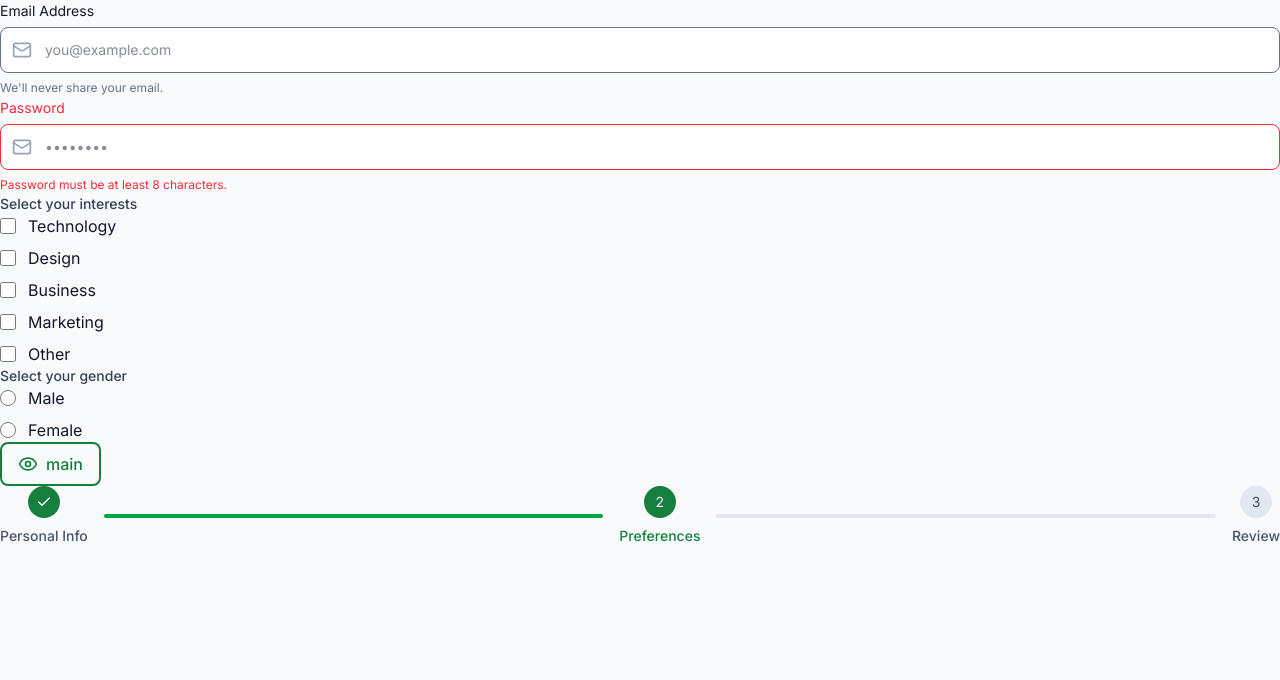
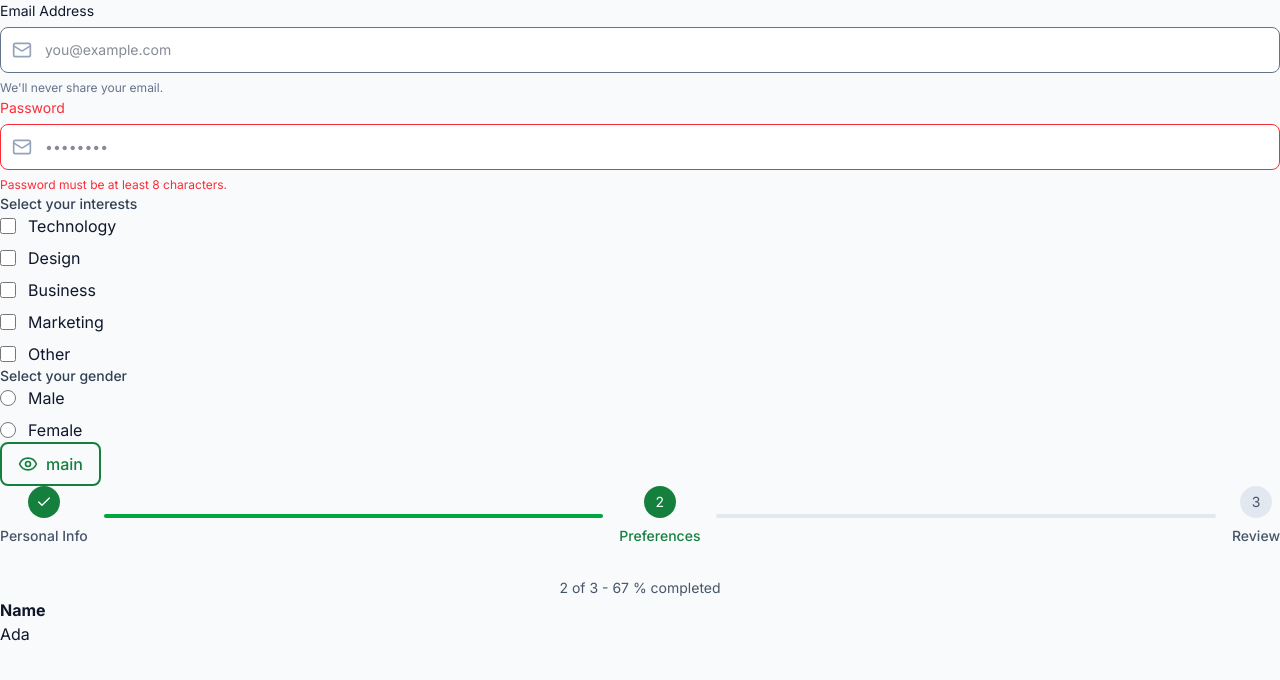
Before and after one commit to Bassant77533/user-manager, a Next.js app: page / in a window 1280 px wide. Shown: the top 680 px of the page. Built offline with nearby package versions, Linux system fonts and the light colour scheme.

Commit message:
update: added the percentage for the  progress bar

```diff
--- /dev/null
+++ b/app/components/molecules/Table.tsx
@@ -0,0 +1,35 @@
+import { useReactTable, getCoreRowModel, flexRender } from '@tanstack/react-table'
+
+const data = [{ id: 1, name: 'Ada' }]
+const columns = [{ accessorKey: 'name', header: 'Name' }]
+
+export default function SimpleTable() {
+const table = useReactTable({ data, columns, getCoreRowModel: getCoreRowModel() })
+
+return (
+<table>
+    <thead>
+    {table.getHeaderGroups().map((hg) => (
+        <tr key={hg.id}>
+        {hg.headers.map((header) => (
+            <th key={header.id}>
+            {flexRender(header.column.columnDef.header, header.getContext())}
+            </th>
+        ))}
+        </tr>
+    ))}
+    </thead>
+    <tbody>
+    {table.getRowModel().rows.map((row) => (
+        <tr key={row.id}>
+        {row.getVisibleCells().map((cell) => (
+            <td key={cell.id}>
+            {flexRender(cell.column.columnDef.cell, cell.getContext())}
+            </td>
+        ))}
+        </tr>
+    ))}
+    </tbody>
+</table>
+)
+}
--- a/app/components/organisms/ProgressBar.tsx
+++ b/app/components/organisms/ProgressBar.tsx
@@ -15,7 +15,8 @@ interface ProgressBarProps {
 
 const ProgressBar = ({steps, currentStep}: ProgressBarProps) => {
 return (
-    <div className='flex  items-center justify-between'>
+    <div>
+        <div className='flex  items-center justify-between mb-8'>
             {
                 steps.map((step,index)=>{
                     const isActive = step.id === currentStep
@@ -38,6 +39,8 @@ return (
                 })
             }
         </div>
+        <div className="text-center text-sm text-slate-600">{currentStep} of {steps.length} - {(currentStep / steps.length * 100).toFixed(0)} % completed</div>
+    </div>
 )
 }
 
--- a/app/page.tsx
+++ b/app/page.tsx
@@ -12,6 +12,7 @@ import InputField from "./components/molecules/InputField";
 import CheckboxGroup from "./components/molecules/CheckboxGroup";
 import RadioGroup from "./components/molecules/RadioButtonGroup";
 import ProgressBar from "./components/organisms/ProgressBar";
+import SimpleTable from "./components/molecules/Table";
  export default function Home() {
   const [interests, setInterests] = useState<string[]>([])
   const [gender, setGender] = useState('')
@@ -71,6 +72,7 @@ import ProgressBar from "./components/organisms/ProgressBar";
   ]}
   currentStep={2}
 />
+<SimpleTable/>
   </main>
   );
 }
```
Lines whose indentation alone changed are shown as unchanged.
